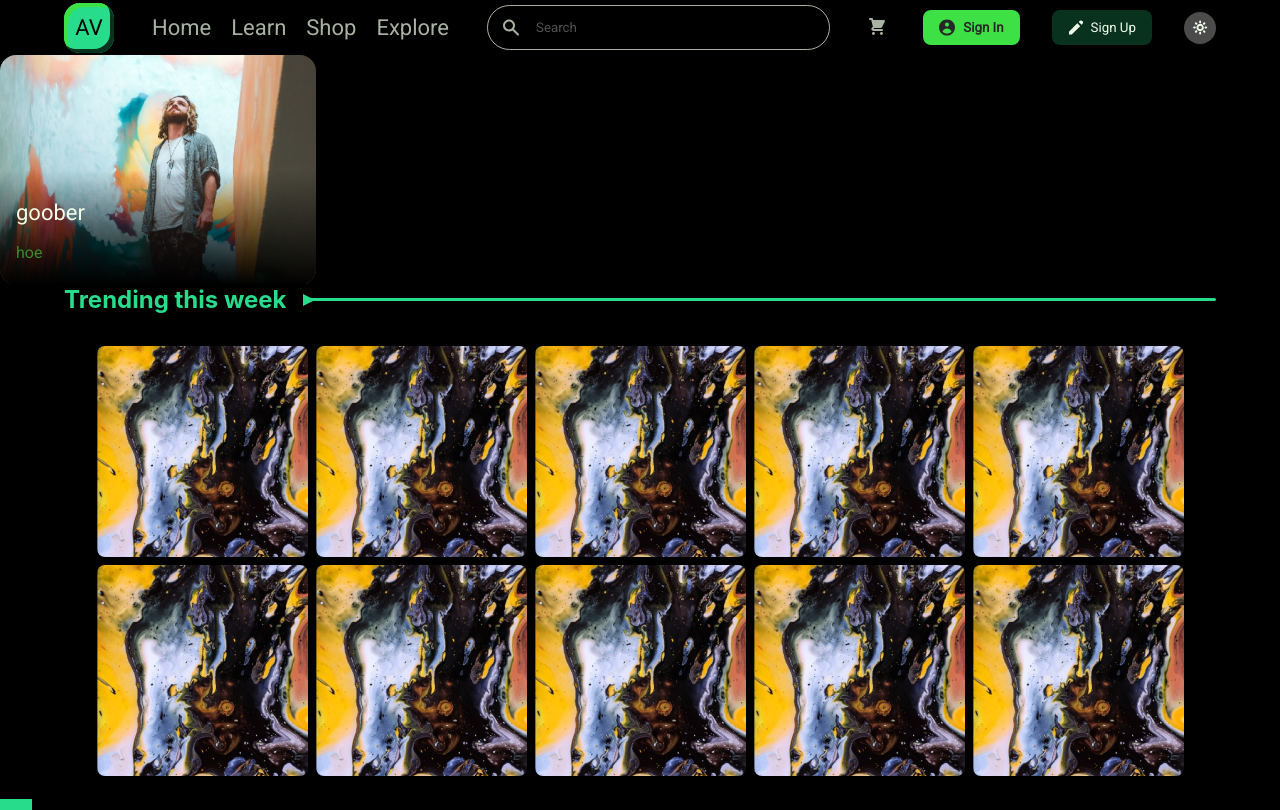
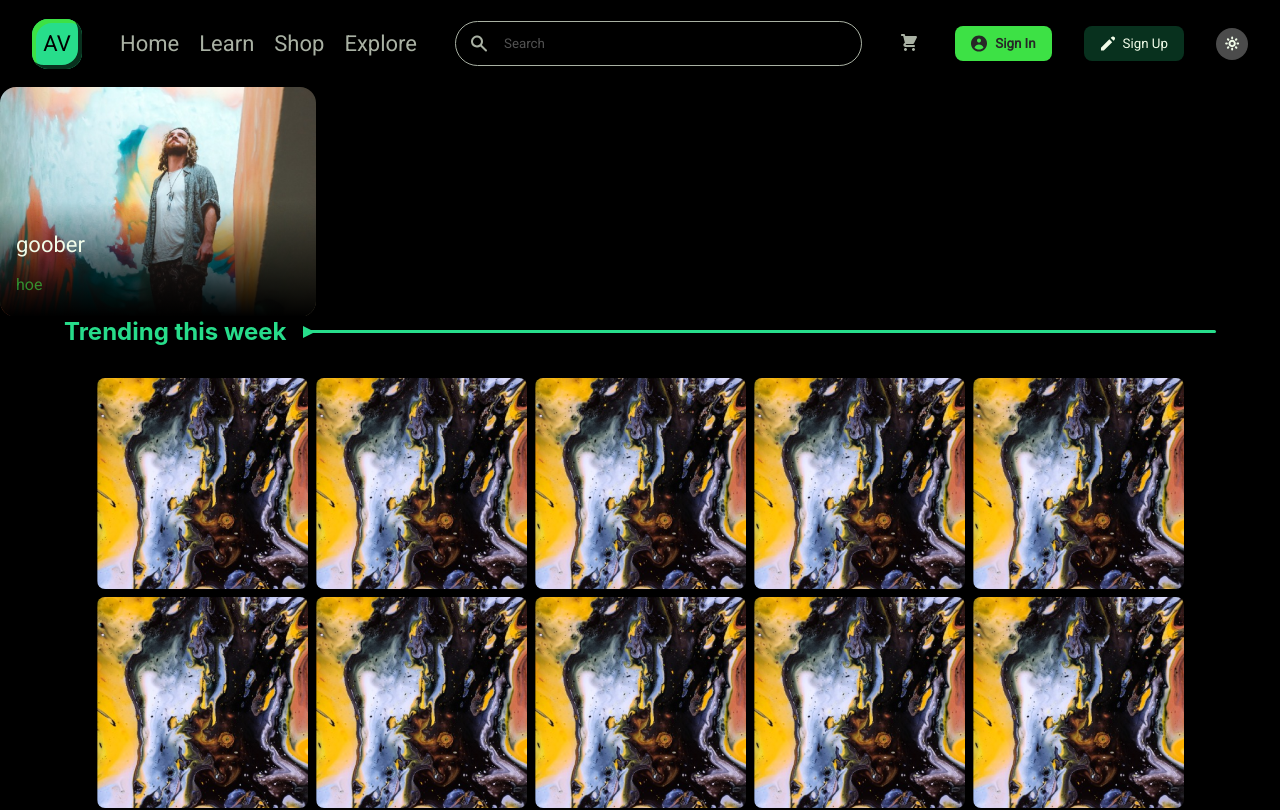
Before and after one commit to Maciej-Clanet/va_frontend_classroom, a React (Create React App) app: page / in a window 1280 px wide. Shown: the top 810 px of the page. Built offline with nearby package versions, Linux system fonts and the light colour scheme.

Commit message:
header spacing fixes

```diff
--- a/src/Components/DesktopHeader/DesktopHeader.css
+++ b/src/Components/DesktopHeader/DesktopHeader.css
@@ -2,7 +2,7 @@
     display: none;
 
     /* border: 1px solid red; */
-    padding: 0px 64px;
+    padding: 16px 32px;
     gap: 32px;
     align-items: center;
 }
--- a/src/Components/MobileHeader/MobileHeader.css
+++ b/src/Components/MobileHeader/MobileHeader.css
@@ -2,7 +2,7 @@
     display: flex;
     justify-content: space-between;
     align-items: center;
-    padding: 0px 8px;
+    padding: 16px 8px;
 }
 
 @media (min-width: 1200px){
--- a/src/Components/MobileMenu/MobileMenu.css
+++ b/src/Components/MobileMenu/MobileMenu.css
@@ -8,7 +8,7 @@
     padding: 16px;
 
     position:fixed;
-    top: 50px;
+    top: calc(50px + 32px);
     left: 0;
     right: 0;
     z-index: 999;
```
